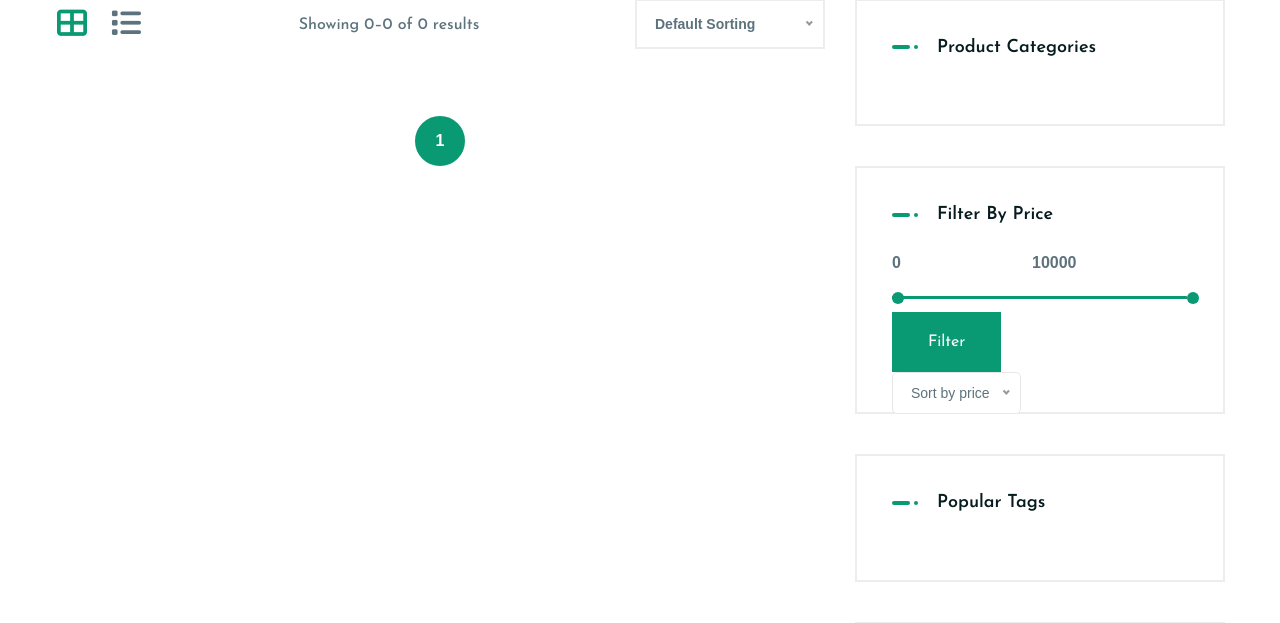
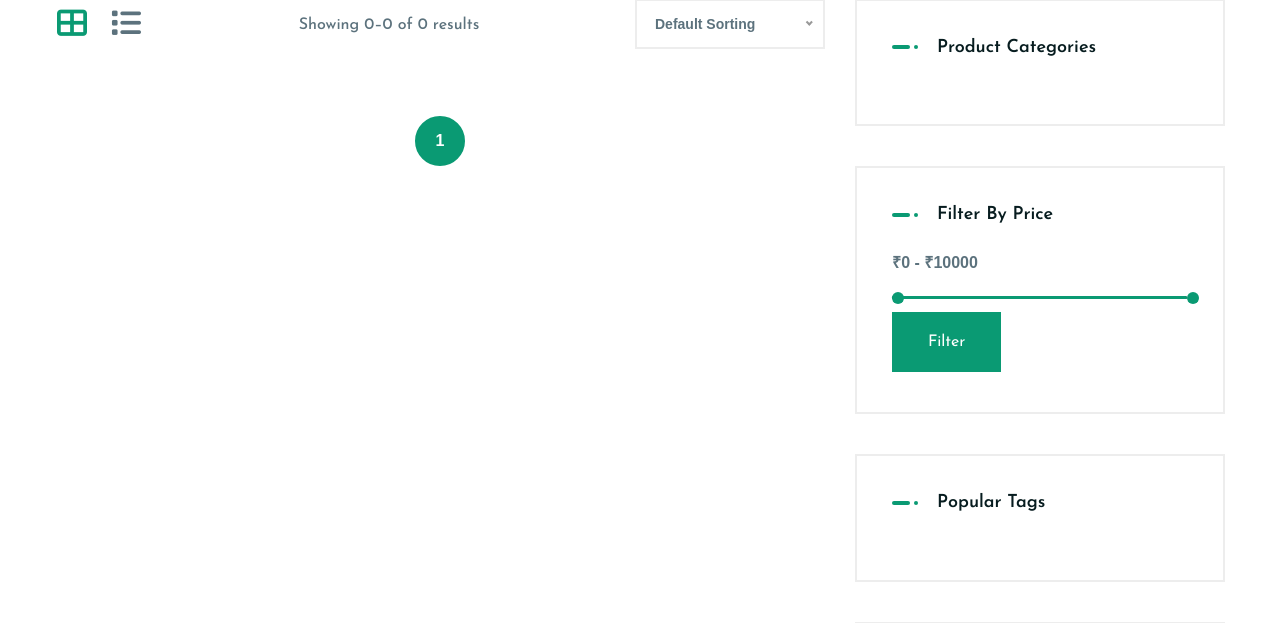
Before and after one commit to readywebsites/sh-microwhite, a Django app: page /shop/ in a window 1280 px wide. Shown: the part 716-1339 px from the top of the page. Run offline with Django 3.2, Linux system fonts and the light colour scheme; data that the repository does not hold is empty; some libraries are stand-ins or nearby versions; some web fonts are replaced.

Commit message:
proce filter

```diff
--- a/templates/shop.html
+++ b/templates/shop.html
@@ -207,20 +207,14 @@
                             <form action="" method="GET">
                                 <div class="price_filter">
                                     <div class="price_slider_amount">
-                                        <input type="text" id="min_price" name="min_price" placeholder="Min Price" />
-                                        <input type="text" id="max_price" name="max_price" placeholder="Max Price" />
+                                        <input type="text" class="amount" name="price"  placeholder="Add Your Price" />
                                     </div>
                                     <div class="slider-range"></div>
+                                    <input type="hidden" id="min_price" name="min_price" />
+                                    <input type="hidden" id="max_price" name="max_price" />
                                 </div>
                                 <button type="submit" class="btn theme-btn-1">Filter</button>
                             </form>
-                            <div class="short-by text-center">
-                                <select class="nice-select" onchange="location = this.value;">
-                                    <option>Sort by price</option>
-                                    <option value="?sort_by=price_low_to_high">Low to high</option>
-                                    <option value="?sort_by=price_high_to_low">High to low</option>
-                                </select>
-                            </div>
                         </div>
                         <!-- Tagcloud Widget -->
                         <div class="widget ltn__tagcloud-widget">
@@ -286,21 +280,26 @@
 $(function() {
     var min_price_input = $("#min_price");
     var max_price_input = $("#max_price");
+    var urlParams = new URLSearchParams(window.location.search);
+    var min_price = urlParams.get('min_price') || 0;
+    var max_price = urlParams.get('max_price') || 10000;
 
     $(".slider-range").slider({
         range: true,
         min: 0,
         max: 10000, // Set a default max value
-        values: [min_price_input.val() || 0, max_price_input.val() || 10000],
+        values: [min_price, max_price],
         slide: function(event, ui) {
             min_price_input.val(ui.values[0]);
             max_price_input.val(ui.values[1]);
+            $(".amount").val("₹" + ui.values[0] + " - ₹" + ui.values[1]);
         }
     });
 
     // Set initial values
     min_price_input.val($(".slider-range").slider("values", 0));
     max_price_input.val($(".slider-range").slider("values", 1));
+    $(".amount").val("₹" + $(".slider-range").slider("values", 0) + " - ₹" + $(".slider-range").slider("values", 1));
 });
 </script>
 {% endblock %}
```
